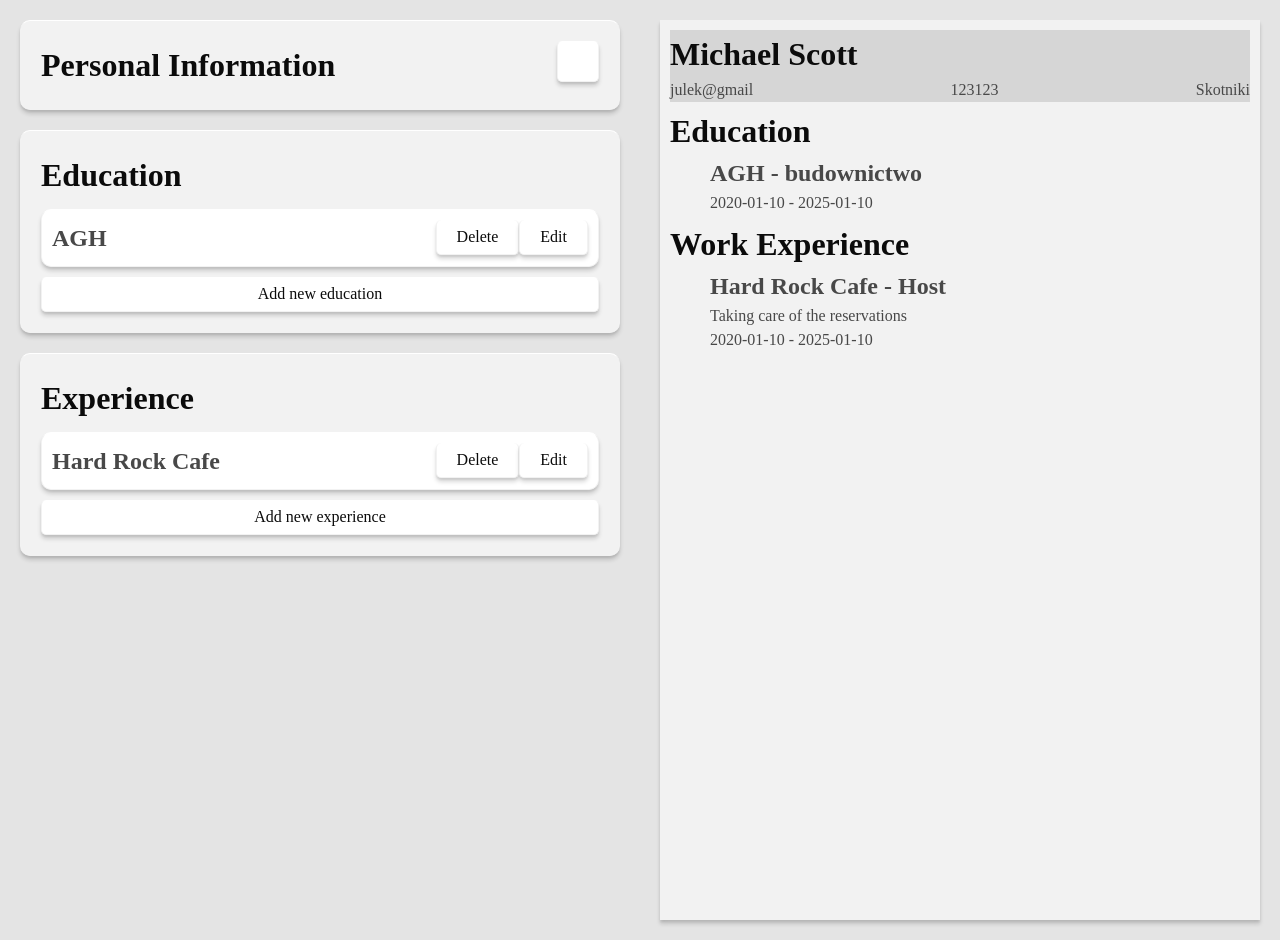
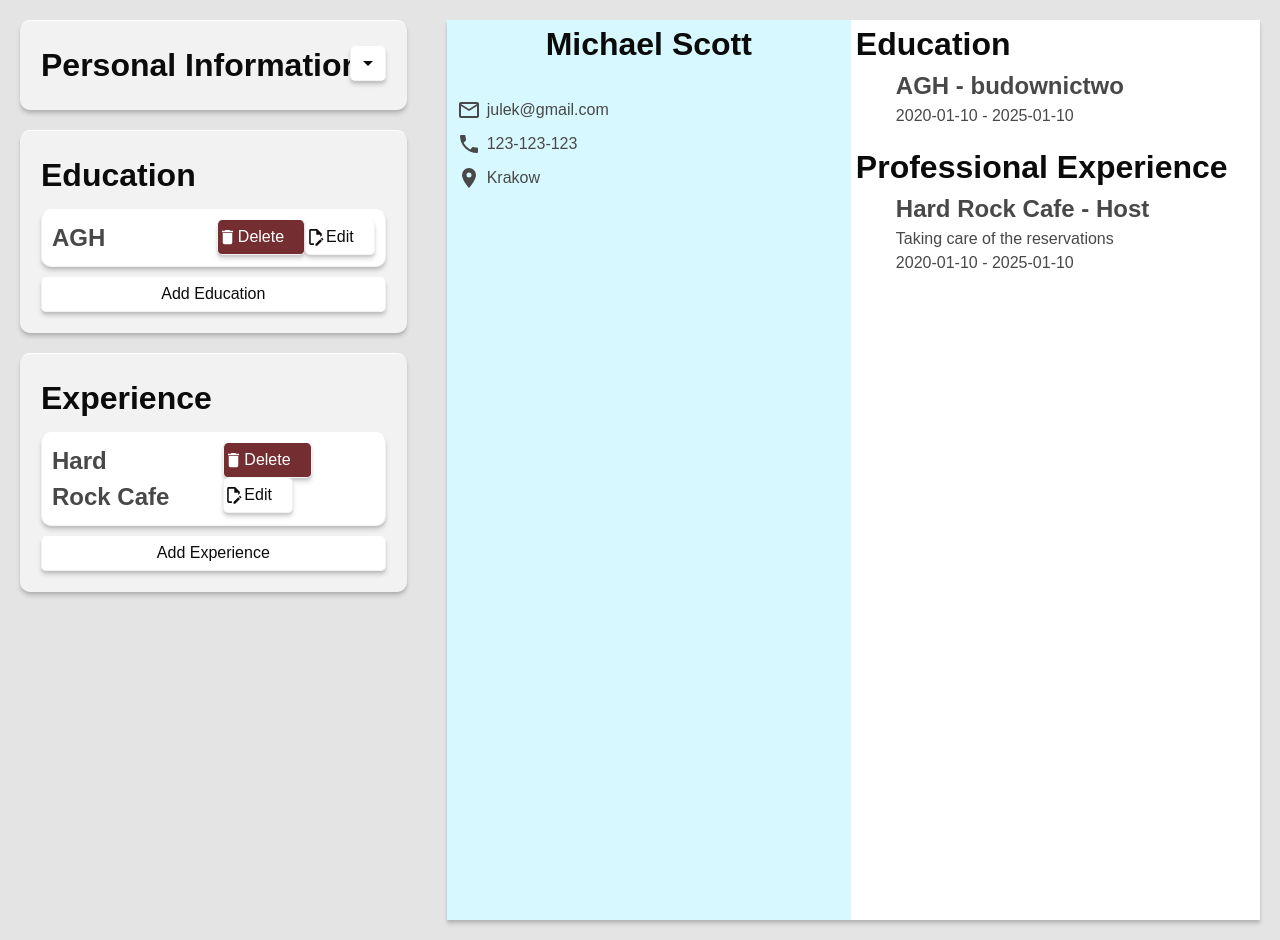
Before and after one commit to Julczan/cv_app, a React (Vite) app: page / in a window 1280 px wide. Built offline with nearby package versions, Linux system fonts and the light colour scheme.

Commit message:
style the output card and add icons

```diff
--- a/initialInfo.js
+++ b/initialInfo.js
@@ -2,9 +2,9 @@ const DATA = {
   personal: {
     id: "per-0",
     name: "Michael Scott",
-    email: "julek@gmail",
-    phone: "123123",
-    address: "Skotniki",
+    email: "julek@gmail.com",
+    phone: "123-123-123",
+    address: "Krakow",
   },
 
   education: [
--- a/package.json
+++ b/package.json
@@ -10,6 +10,8 @@
     "preview": "vite preview"
   },
   "dependencies": {
+    "@mdi/js": "^7.4.47",
+    "@mdi/react": "^1.6.1",
     "nanoid": "^5.1.6",
     "react": "^19.2.0",
     "react-dom": "^19.2.0"
--- a/src/components/EducationInfo.jsx
+++ b/src/components/EducationInfo.jsx
@@ -1,5 +1,8 @@
 import { useState } from "react";
 import { Input, DateInput } from "./Input";
+import Icon from "@mdi/react";
+import { mdiDelete } from "@mdi/js";
+import { mdiFileEditOutline } from "@mdi/js";
 
 function EducationInfo(props) {
   const [educationInfo, setEducationInfo] = useState({
@@ -95,7 +98,6 @@ function EducationInfo(props) {
         />
 
         <div className="btn-container">
-          <button>Cancel</button>
           <button type="submit">Save</button>
         </div>
       </form>
@@ -109,24 +111,28 @@ function EducationInfo(props) {
         <ul key={title.id} className="card-title">
           <h2>{title.schoolName}</h2>
           <div className="card-title-btns">
-            <button onClick={() => props.deleteEducation(title.id)}>
+            <button
+              className="delete-btn"
+              onClick={() => props.deleteEducation(title.id)}
+            >
+              <Icon className="icon-delete" path={mdiDelete} size={1} />
               Delete
             </button>
             <button
+              className="edit-btn"
               onClick={() => {
                 setFormState("editing");
                 setEditingEducation(title);
                 setNewEducation(title);
               }}
             >
+              <Icon path={mdiFileEditOutline} size={1} className="icon-edit" />
               Edit
             </button>
           </div>
         </ul>
       ))}
-      <button onClick={() => handleFormState("shown")}>
-        Add new education
-      </button>
+      <button onClick={() => handleFormState("shown")}>Add Education</button>
     </div>
   );
 
@@ -160,7 +166,6 @@ function EducationInfo(props) {
         />
 
         <div className="btn-container">
-          <button>Cancel</button>
           <button type="submit">Save</button>
         </div>
       </form>
--- a/src/components/Experience.jsx
+++ b/src/components/Experience.jsx
@@ -1,5 +1,8 @@
 import { useState } from "react";
 import { Input, TextAreaInput, DateInput } from "./Input";
+import Icon from "@mdi/react";
+import { mdiDelete } from "@mdi/js";
+import { mdiFileEditOutline } from "@mdi/js";
 
 function Experience(props) {
   const [experienceInfo, setExperienceInfo] = useState({
@@ -105,7 +108,6 @@ function Experience(props) {
         />
 
         <div className="btn-container">
-          <button>Cancel</button>
           <button type="submit">Save</button>
         </div>
       </form>
@@ -119,24 +121,28 @@ function Experience(props) {
         <ul key={title.id} className="card-title">
           <h2>{title.companyName}</h2>
           <div className="card-title-btns">
-            <button onClick={() => props.deleteExperience(title.id)}>
+            <button
+              className="delete-btn"
+              onClick={() => props.deleteExperience(title.id)}
+            >
+              <Icon className="icon-delete" path={mdiDelete} size={1} />
               Delete
             </button>
             <button
+              className="edit-btn"
               onClick={() => {
                 setFormState("editing");
                 setEditingExperience(title);
                 setNewExperience(title);
               }}
             >
+              <Icon path={mdiFileEditOutline} size={1} className="icon-edit" />
               Edit
             </button>
           </div>
         </ul>
       ))}
-      <button onClick={() => handleFormState("shown")}>
-        Add new experience
-      </button>
+      <button onClick={() => handleFormState("shown")}>Add Experience</button>
     </div>
   );
 
@@ -176,7 +182,6 @@ function Experience(props) {
         />
 
         <div className="btn-container">
-          <button>Cancel</button>
           <button type="submit">Save</button>
         </div>
       </form>
--- a/src/components/OutputCard.jsx
+++ b/src/components/OutputCard.jsx
@@ -1,4 +1,8 @@
 import "../styles/Output.css";
+import Icon from "@mdi/react";
+import { mdiPhone } from "@mdi/js";
+import { mdiEmailOutline } from "@mdi/js";
+import { mdiMapMarker } from "@mdi/js";
 
 function OutputCard(props) {
   return (
@@ -7,11 +11,21 @@ function OutputCard(props) {
         <div className="output-header">
           <h1>{props.personalInfo.name}</h1>
           <div className="contact">
-            <p>{props.personalInfo.email}</p>
-            <p>{props.personalInfo.phone}</p>
-            <p>{props.personalInfo.address}</p>
+            <p>
+              <Icon path={mdiEmailOutline} size={1} className="icon" />
+              {props.personalInfo.email}
+            </p>
+            <p>
+              <Icon path={mdiPhone} size={1} className="icon" />
+              {props.personalInfo.phone}
+            </p>
+            <p>
+              <Icon path={mdiMapMarker} size={1} className="icon" />
+              {props.personalInfo.address}
+            </p>
           </div>
         </div>
+        <div className="right-container">
           <div className="education-container">
             <h1>Education</h1>
             {props.educationInfo.map((education) => (
@@ -27,7 +41,7 @@ function OutputCard(props) {
           </div>
 
           <div className="experience-container">
-          <h1>Work Experience</h1>
+            <h1>Professional Experience</h1>
             {props.experienceInfo.map((experience) => (
               <ul key={experience.id}>
                 <h2>
@@ -42,6 +56,7 @@ function OutputCard(props) {
           </div>
         </div>
       </div>
+    </div>
   );
 }
 
--- a/src/components/PersonalInfo.jsx
+++ b/src/components/PersonalInfo.jsx
@@ -1,5 +1,7 @@
 import { useState } from "react";
 import { Input } from "./Input";
+import Icon from "@mdi/react";
+import { mdiMenuDown } from "@mdi/js";
 
 function PersonalInfo(props) {
   const [personalInfo, setPersonalInfo] = useState(props.initialInfo);
@@ -26,7 +28,9 @@ function PersonalInfo(props) {
       {shown ? (
         <div className="card">
           <h1>Personal Information</h1>
-          <button className="show-btn" onClick={handleShow}></button>
+          <button className="show-btn" onClick={handleShow}>
+            <Icon path={mdiMenuDown} size={1} vertical />
+          </button>
           <form action="post" onSubmit={handleSubmit}>
             <Input
               label={"Full name"}
@@ -53,7 +57,6 @@ function PersonalInfo(props) {
               onChange={handleChange}
             />
             <div className="btn-container">
-              <button>Cancel</button>
               <button type="submit">Save</button>
             </div>
           </form>
@@ -61,7 +64,9 @@ function PersonalInfo(props) {
       ) : (
         <div className="card">
           <h1>Personal Information</h1>
-          <button className="show-btn" onClick={handleShow}></button>
+          <button className="show-btn" onClick={handleShow}>
+            <Icon path={mdiMenuDown} size={1} />
+          </button>
         </div>
       )}
     </>
--- a/src/index.css
+++ b/src/index.css
@@ -87,8 +87,11 @@ h6 {
 }
 
 body {
+  font-family: Arial, Helvetica, sans-serif;
   background-color: var(--bg-dark);
   color: var(--text-muted);
+  display: flex;
+  justify-content: center;
 }
 
 h1 {
@@ -106,6 +109,24 @@ button {
 }
 
 #root {
-  display: grid;
-  grid-template-columns: 1fr 1fr;
+  display: flex;
+  flex: 1 1 0;
+  max-width: 2000px;
 }
+
+.input-section {
+  flex: 1 1 0;
+}
+
+.output-section {
+  flex: 2 1 0;
+}
+
+p {
+  position: relative;
+}
+
+.icon {
+  position: absolute;
+  left: -30px;
+}
--- a/src/styles/Input.css
+++ b/src/styles/Input.css
@@ -44,8 +44,8 @@
 .show-btn {
   position: absolute;
   right: 20px;
-  top: 20px;
-  padding: 20px;
+  top: 25px;
+  padding: 5px;
 }
 
 form {
@@ -67,5 +67,27 @@ textarea {
 .btn-container {
   margin-top: 10px;
   display: flex;
-  justify-content: space-between;
+  justify-content: flex-end;
 }
+
+button[type="submit"] {
+  background-color: var(--secondary);
+  color: var(--bg-light);
+}
+
+.delete-btn {
+  background-color: var(--primary);
+  color: var(--bg-light);
+  position: relative;
+}
+
+.edit-btn {
+  position: relative;
+}
+
+.icon-delete,
+.icon-edit {
+  position: absolute;
+  left: -5px;
+  padding-left: 5px;
+}
--- a/src/styles/Output.css
+++ b/src/styles/Output.css
@@ -1,19 +1,32 @@
 .card-output {
-  background-color: var(--bg);
+  background-color: var(--bg-light);
   box-shadow: var(--shadow);
-  display: flex;
-  padding: 10px;
-  flex-direction: column;
   gap: 5px;
   margin: 20px;
   min-height: 900px;
+  display: flex;
+}
+
+.output-header {
+  background-color: rgb(215, 248, 255);
+  flex: 1 1 0;
 }
 
 .contact {
   display: flex;
-  justify-content: space-between;
+  flex-direction: column;
+  gap: 10px;
+  padding-top: 30px;
+  padding-left: 40px;
 }
 
-.output-header {
-  background-color: rgb(214, 214, 214);
+.output-header > h1 {
+  text-align: center;
 }
+
+.right-container {
+  display: flex;
+  flex-direction: column;
+  gap: 15px;
+  flex: 1 1 0;
+}
```
Also changed, not shown: src/components/InputForm.jsx (deleted, +0 -20 lines), 1 other file (tests, documents, lock files or other folders). Lines whose indentation alone changed are shown as unchanged.
